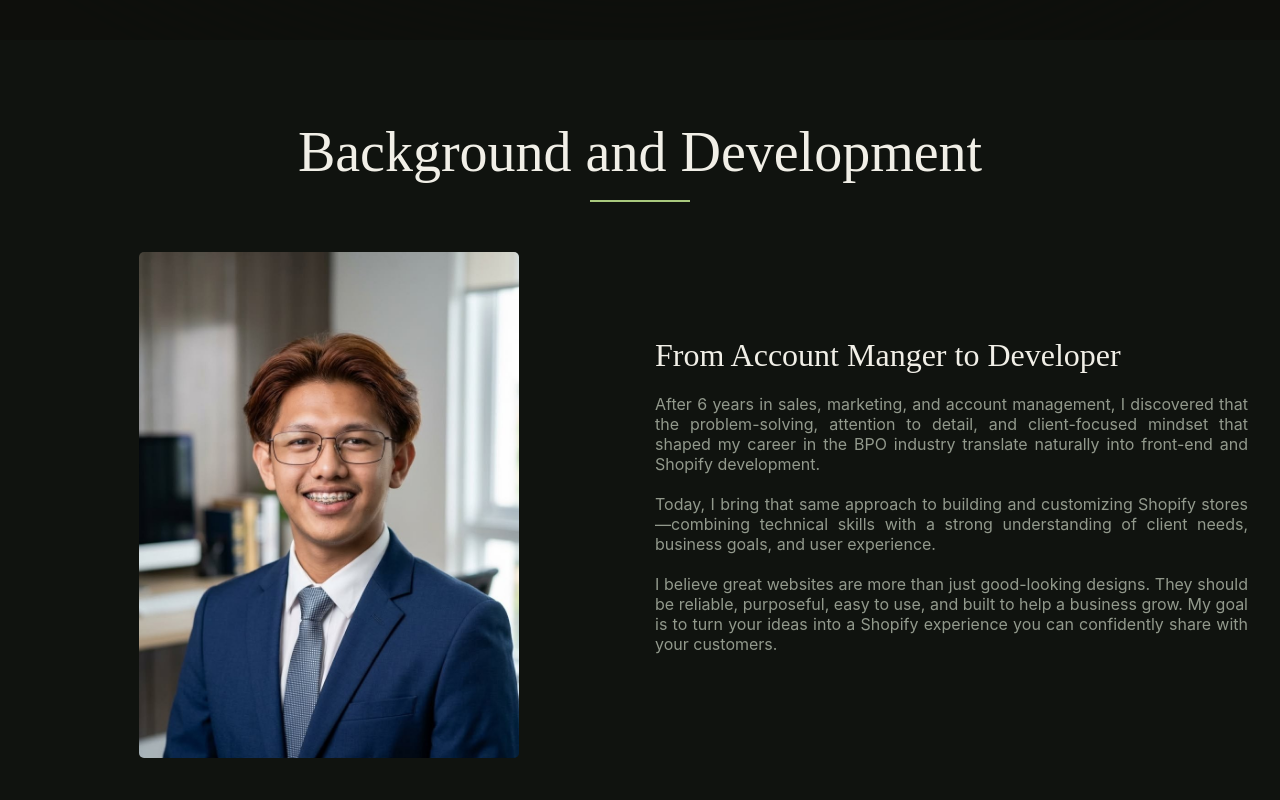
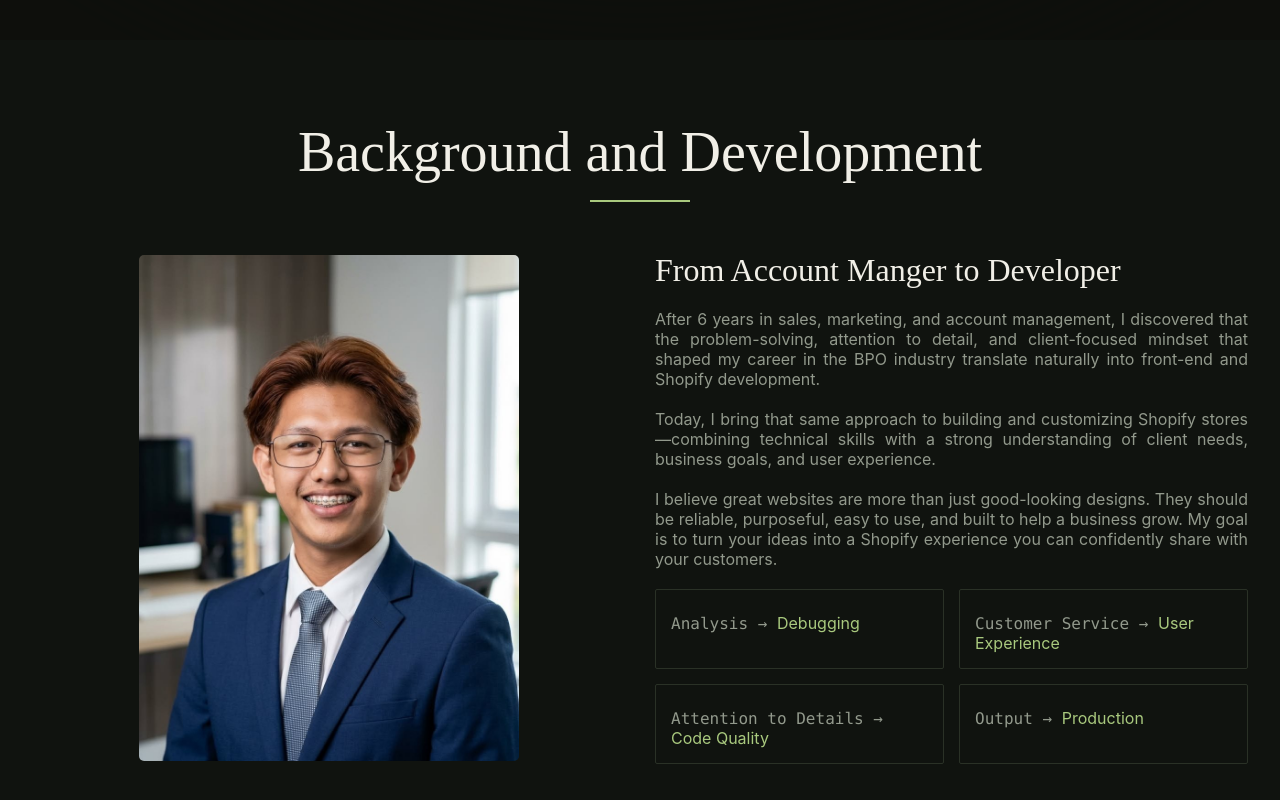
Before and after one commit to MichaelAngelo-Khel-ops/main-portfolio, a React (Vite) app: page / in a window 1280 px wide. Shown: the part 760-1560 px from the top of the page. Built offline with nearby package versions, Linux system fonts and the light colour scheme.

Commit message:
added logs on about-us

```diff
--- a/src/components/About-us.css
+++ b/src/components/About-us.css
@@ -86,7 +86,9 @@
 
 .ms-about__content-brief {
     display: grid;
-    gap: 20px;
+    grid-template-columns: 1fr 1fr;
+    gap: 15px;
+
 }
 
 /* Mobile layout */
--- a/src/components/About-us.jsx
+++ b/src/components/About-us.jsx
@@ -1,5 +1,6 @@
 import "./About-us.css";
 import image from "../assets/my-profile.jpg";
+import AboutUsBlocks from "./AboutUsBlocks";
 
 export default function AboutUs() {
     return (
@@ -16,8 +17,7 @@ export default function AboutUs() {
               <div className="ms-about__content-image-container">
                 <img
                   src={image}
-                  alt=""
-                  srcset=""
+                  alt="profile image"
                   className="ms-about__content-image"
                 />
               </div>
@@ -46,7 +46,28 @@ export default function AboutUs() {
                     with your customers.
                   </p>
                 </div>
-                <div className="ms-about__content-brief"></div>
+                <div className="ms-about__content-brief">
+                  <AboutUsBlocks
+                    Icon={<i className="fa-brands fa-html5"></i>}
+                    firstText="Analysis → "
+                    secondText="Debugging"
+                  />
+                  <AboutUsBlocks
+                    Icon={<i className="fa-brands fa-css3-alt"></i>}
+                    firstText="Customer Service → "
+                    secondText="User Experience"
+                  />
+                  <AboutUsBlocks
+                    Icon={<i className="fa-brands fa-js-square"></i>}
+                    firstText="Attention to Details → "
+                    secondText="Code Quality"
+                  />
+                  <AboutUsBlocks
+                    Icon={<i className="fa-brands fa-react"></i>}
+                    firstText="Output → "
+                    secondText="Production"
+                  />
+                </div>
               </div>
             </div>
           </div>
--- /dev/null
+++ b/src/components/AboutUsBlocks.css
@@ -0,0 +1,33 @@
+.about-container {
+    display: flex;
+    flex-direction: column;
+    gap: 8px;
+    border: 1px solid var(--color-border);
+    border-radius: 2px;
+    padding: 15px;
+    height: 100%;
+    width: 100%;
+    box-sizing: border-box;
+}
+
+
+.about-container__text-content {
+    display: flex;
+    text-align: left;
+    line-height: normal;
+}
+
+.about-container__text-description {
+    color: var(--color-secondary-text);
+    font-family: var(--font-subheading--family);
+}
+
+.about-container__text-title {
+    text-align: left;
+    color: var(--color-primary-text);
+    font-family: var(--font-subheading--family);
+}
+
+.about-container__text-content .about-container__text-type {
+    color: var(--color-secondary-text);
+}
--- /dev/null
+++ b/src/components/AboutUsBlocks.jsx
@@ -0,0 +1,16 @@
+import "./AboutUsBlocks.css";
+
+export default function AboutUsBlocks({ Icon, firstText, secondText }) {
+  return (
+    <div className="about-container">
+      {Icon}
+
+      <div className="about-container__text-content sub-heading">
+        <p>
+          <span className="about-container__text-title">{firstText}</span>
+          <span className="about-container__text-type">{secondText}</span>
+        </p>
+      </div>
+    </div>
+  );
+}
```
